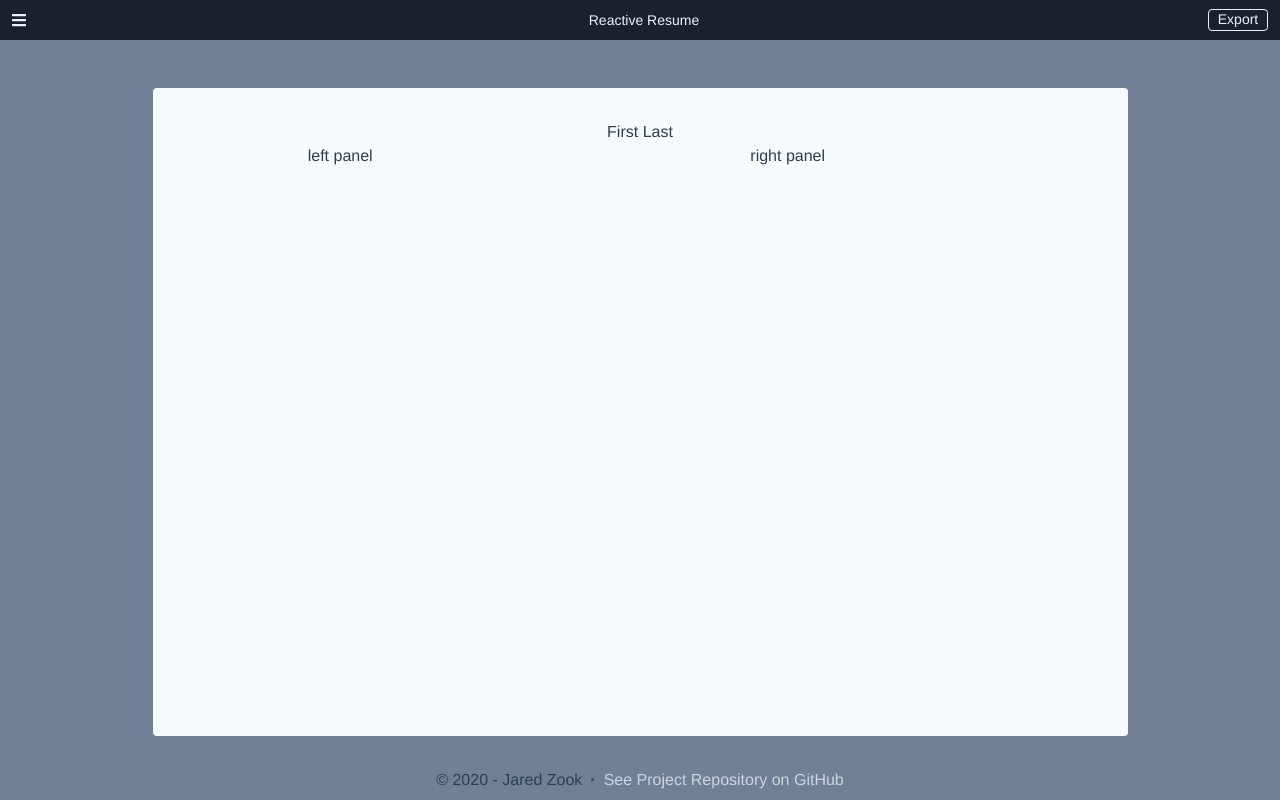
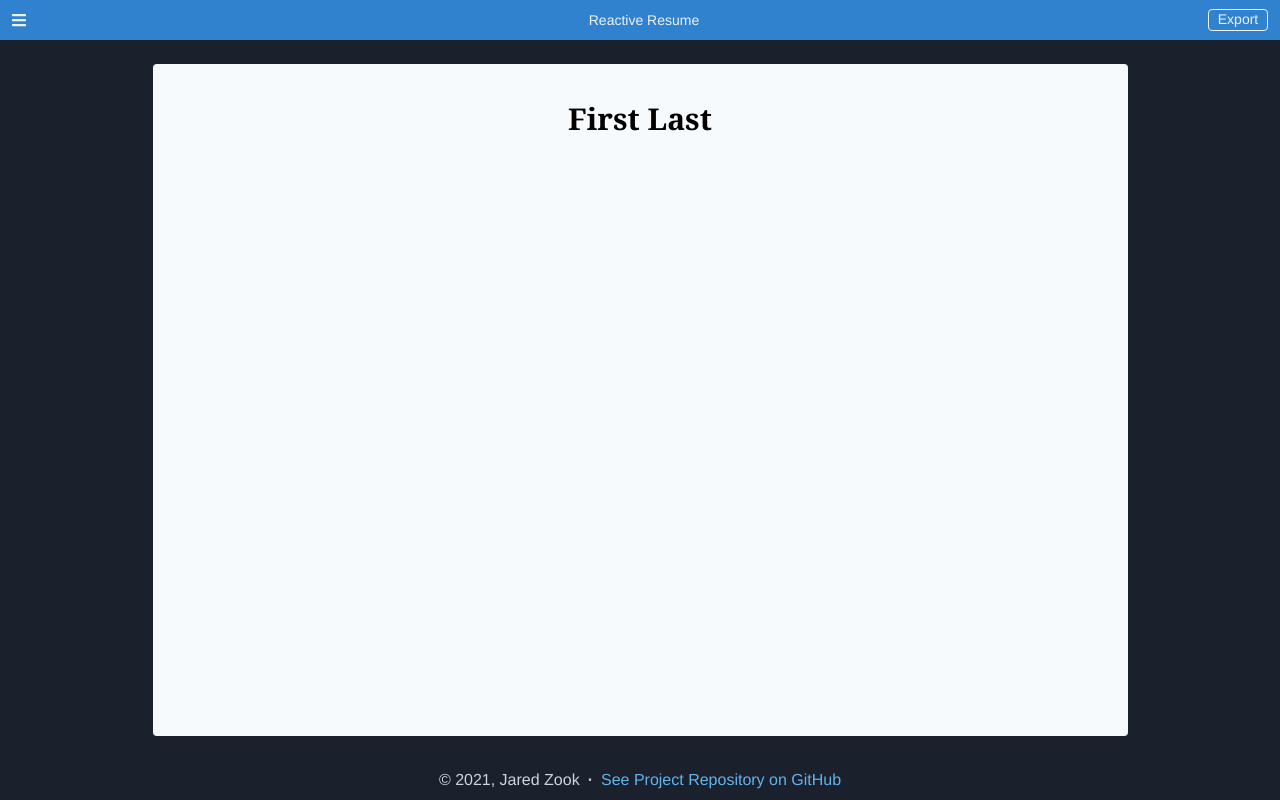
Before and after one commit to jtzook/generate-resume, a Vue app: page / in a window 1280 px wide. Built offline with nearby package versions, Linux system fonts and the light colour scheme.

Commit message:
updated styles

```diff
--- a/src/App.vue
+++ b/src/App.vue
@@ -1,10 +1,10 @@
 <template>
-  <div class="page bg-gray-600 overflow-auto">
+  <div class="page bg-gray-900 overflow-auto">
     <NavBar @export-to-csv="exportToCSV(contentContainer)" />
 
     <div
       ref="contentContainer"
-      class="content-container flex pt-12 pb-6"
+      class="content-container flex pt-6 pb-6"
     >
       <div class="side-column">
         <Panel v-if="showPanel"></Panel>
@@ -75,7 +75,6 @@
     -webkit-font-smoothing: antialiased;
     -moz-osx-font-smoothing: grayscale;
     text-align: center;
-    color: #2c3e50;
     width: 100vw;
     height: 100vh;
   }
--- a/src/assets/tailwind.css
+++ b/src/assets/tailwind.css
@@ -1,5 +1,13 @@
 @tailwind base;
+@tailwind components;
+@tailwind utilities;
 
-@tailwind components;
-
-@tailwind utilities;
+@layer base {
+  h1 {
+      @apply text-3xl;
+      @apply font-bold;
+  }
+  h2 {
+      @apply text-2xl;
+  }
+}
--- a/src/components/Footer.vue
+++ b/src/components/Footer.vue
@@ -1,9 +1,9 @@
 <template>
   <div :class="tailwindClasses">
-    <span class="mr-0 sm:mr-2">© 2020 - Jared Zook</span>
+    <span class="mr-0 sm:mr-2 text-gray-400">© 2021, Jared Zook</span>
     <span class="mr-2 font-black hidden sm:inline">&#183;</span>
     <a
-      class="text-gray-400 hover:text-gray-800"
+      class="text-blue-400 hover:text-blue-800"
       target="_blank"
       href="https://github.com/jtzook/reactive-resume"
       >See Project Repository on GitHub</a
@@ -16,10 +16,10 @@ export default {
   setup() {
     return {
       tailwindClasses: [
+        "flex flex-shrink-0 justify-center items-center",
+        "flex-col-reverse sm:flex-row",
+        "text-gray-400",
         "py-2",
-        "justify-center items-center",
-        "flex flex-shrink-0",
-        "flex-col-reverse sm:flex-row",
       ],
     };
   },
--- a/src/components/NavBar.vue
+++ b/src/components/NavBar.vue
@@ -26,11 +26,9 @@
       const styling = {
         navBar: [
           "nav-bar",
-          "flex",
-          "items-center",
-          "justify-between",
-          "bg-gray-900",
+          "flex items-center justify-between",
           "p-3",
+          "bg-blue-600",
         ],
         hamburgerBun: ["flex", "flex-1", "text-left", "text-gray-200", "mr-2"],
         hamburger: [
--- a/src/components/SingleColumnResume.vue
+++ b/src/components/SingleColumnResume.vue
@@ -1,6 +1,5 @@
 <template>
-  <div>
-    <div>First Last</div>
-    <div class="text-left">Body</div>
+  <div class="font-serif color-black">
+    <h1>First Last</h1>
   </div>
 </template>
--- a/src/composables/useResumeOptions.js
+++ b/src/composables/useResumeOptions.js
@@ -2,7 +2,7 @@ import { reactive } from 'vue';
 
 export default function useResumeOptions() {
   const resumeOptions = reactive({
-    resumeMode: 'modern',
+    resumeMode: 'classic',
   });
 
   const toggleResumeMode = () => {
```
